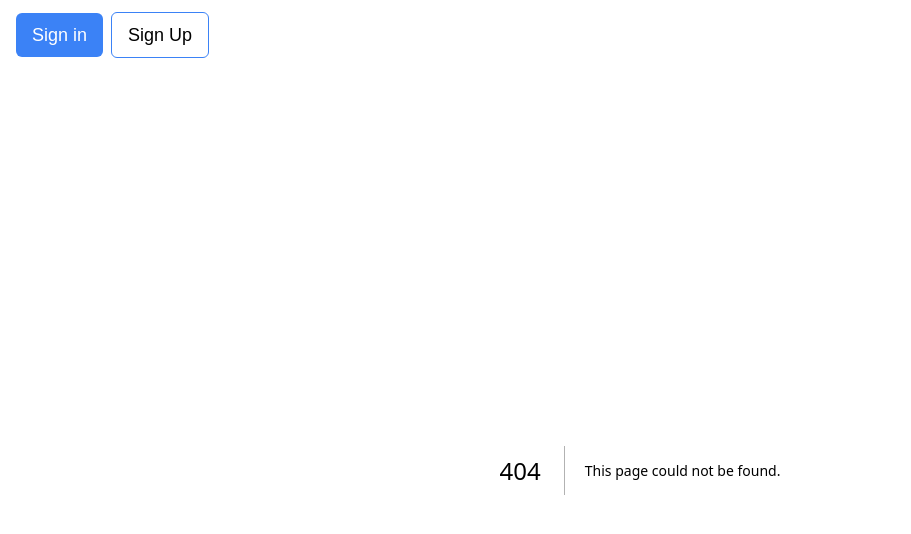
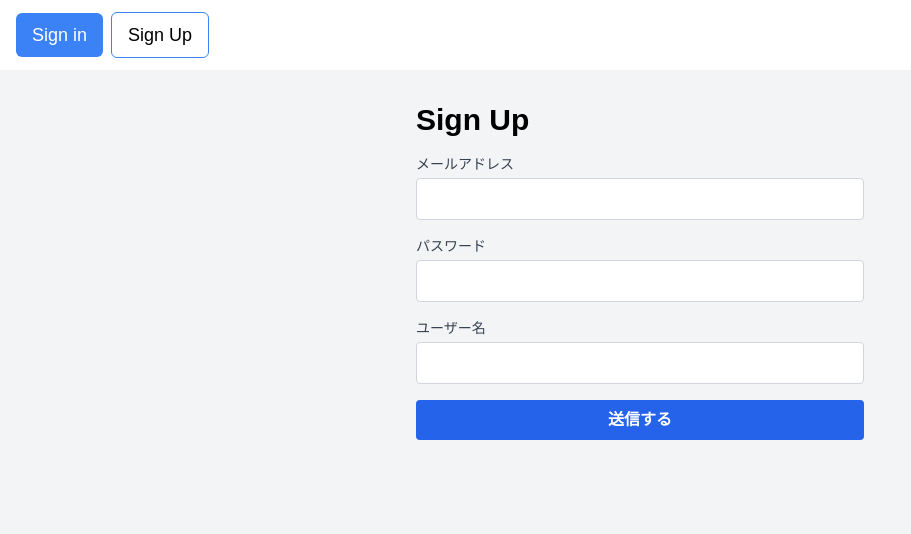
Before and after one commit to Shrimprin/test_rails-api_sign-in, a Next.js app in the folder frontend/: page /sign_up in a window 1280 px wide. Before the commit this address had no page. Shown: the top 534 px of the page, without its empty margins (0-911 px from the left). Built offline with nearby package versions, Linux system fonts and the light colour scheme.

Commit message:
サインアップを実装

```diff
--- /dev/null
+++ b/frontend/src/app/(Auth)/sign_up/page.tsx
@@ -0,0 +1,149 @@
+"use client";
+
+import axios, { AxiosResponse, AxiosError } from "axios";
+import type { NextPage } from "next";
+import { useRouter } from "next/navigation";
+import { useState } from "react";
+import { useForm, SubmitHandler } from "react-hook-form";
+import { useSnackbarState } from "@/hooks/useGlobalState";
+
+type SignUpFormData = {
+  email: string;
+  password: string;
+  name: string;
+};
+
+const SignUp: NextPage = () => {
+  const router = useRouter();
+  const [, setSnackbar] = useSnackbarState();
+  const [isLoading, setIsLoading] = useState(false);
+
+  const {
+    handleSubmit,
+    control,
+    formState: { errors },
+  } = useForm<SignUpFormData>({
+    defaultValues: { email: "", password: "" },
+  });
+
+  const validationRules = {
+    email: {
+      required: "メールアドレスを入力してください。",
+      pattern: {
+        value:
+          /^[a-zA-Z0-9_+-]+(.[a-zA-Z0-9_+-]+)*@([a-zA-Z0-9][a-zA-Z0-9-]*[a-zA-Z0-9]*\.)+[a-zA-Z]{2,}$/,
+        message: "正しい形式のメールアドレスを入力してください。",
+      },
+    },
+    password: {
+      required: "パスワードを入力してください。",
+    },
+    name: {
+      required: "ユーザー名を入力してください。",
+    },
+  };
+
+  const onSubmit: SubmitHandler<SignUpFormData> = (data) => {
+    const SignUp = async (data: SignUpFormData) => {
+      setIsLoading(true);
+      const url = process.env.NEXT_PUBLIC_API_BASE_URL + "/auth";
+      const headers = { "Content-Type": "application/json" };
+
+      await axios({
+        method: "POST",
+        url: url,
+        data: { ...data },
+        headers: headers,
+      })
+        .then((res: AxiosResponse) => {
+          localStorage.setItem(
+            "access-token",
+            res.headers["access-token"] || ""
+          );
+          localStorage.setItem("client", res.headers["client"] || "");
+          localStorage.setItem("uid", res.headers["uid"] || "");
+          setSnackbar({
+            message: "登録しました。",
+            severity: "success",
+            pathname: "/",
+          });
+          router.push("/");
+        })
+        .catch((e: AxiosError<{ error: string }>) => {
+          console.log(e.message);
+          setSnackbar({
+            message: "不正なユーザー情報です",
+            severity: "error",
+            pathname: "/sign_up",
+          });
+          setIsLoading(false);
+        });
+    };
+    SignUp(data);
+  };
+
+  return (
+    <div className="min-h-screen bg-gray-100">
+      <div className="max-w-md mx-auto py-8">
+        <h2 className="text-3xl font-bold text-black mb-4">Sign Up</h2>
+        <form onSubmit={handleSubmit(onSubmit)} className="space-y-4">
+          <div>
+            <label className="block text-sm font-medium text-gray-700">
+              メールアドレス
+            </label>
+            <input
+              {...control.register("email", validationRules.email)}
+              type="text"
+              className={`mt-1 block w-full p-2 border ${
+                errors.email ? "border-red-500" : "border-gray-300"
+              } rounded`}
+            />
+            {errors.email && (
+              <p className="text-red-500 text-sm">{errors.email.message}</p>
+            )}
+          </div>
+          <div>
+            <label className="block text-sm font-medium text-gray-700">
+              パスワード
+            </label>
+            <input
+              {...control.register("password", validationRules.password)}
+              type="password"
+              className={`mt-1 block w-full p-2 border ${
+                errors.password ? "border-red-500" : "border-gray-300"
+              } rounded`}
+            />
+            {errors.password && (
+              <p className="text-red-500 text-sm">{errors.password.message}</p>
+            )}
+          </div>
+          <div>
+            <label className="block text-sm font-medium text-gray-700">
+              ユーザー名
+            </label>
+            <input
+              {...control.register("name", validationRules.name)}
+              type="text"
+              className={`mt-1 block w-full p-2 border ${
+                errors.name ? "border-red-500" : "border-gray-300"
+              } rounded`}
+            />
+            {errors.name && (
+              <p className="text-red-500 text-sm">{errors.name.message}</p>
+            )}
+          </div>
+          <button
+            type="submit"
+            className={`w-full py-2 px-4 font-bold text-white rounded ${
+              isLoading ? "bg-gray-400" : "bg-blue-600 hover:bg-blue-700"
+            }`}
+            disabled={isLoading}
+          >
+            送信する
+          </button>
+        </form>
+      </div>
+    </div>
+  );
+};
+export default SignUp;
```
